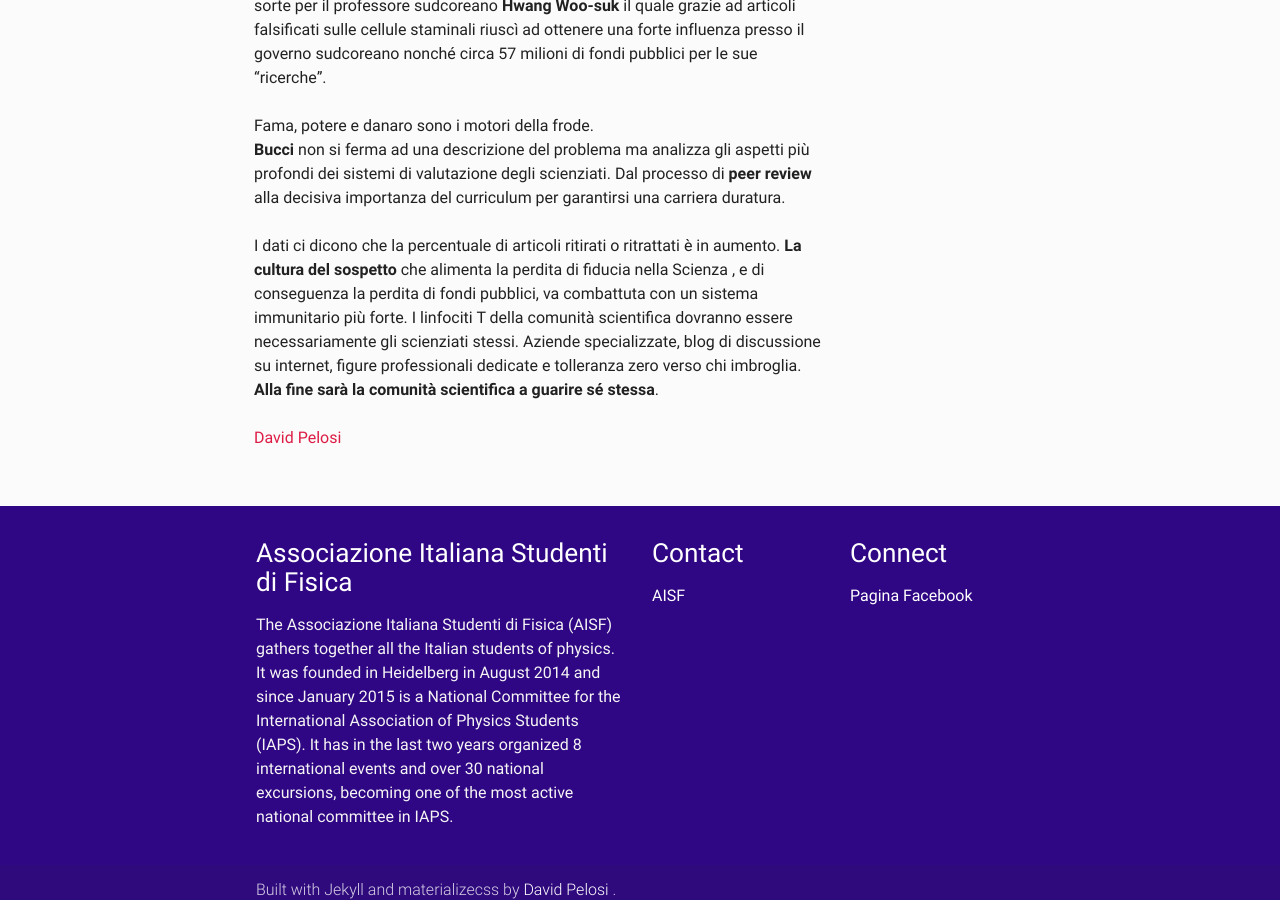
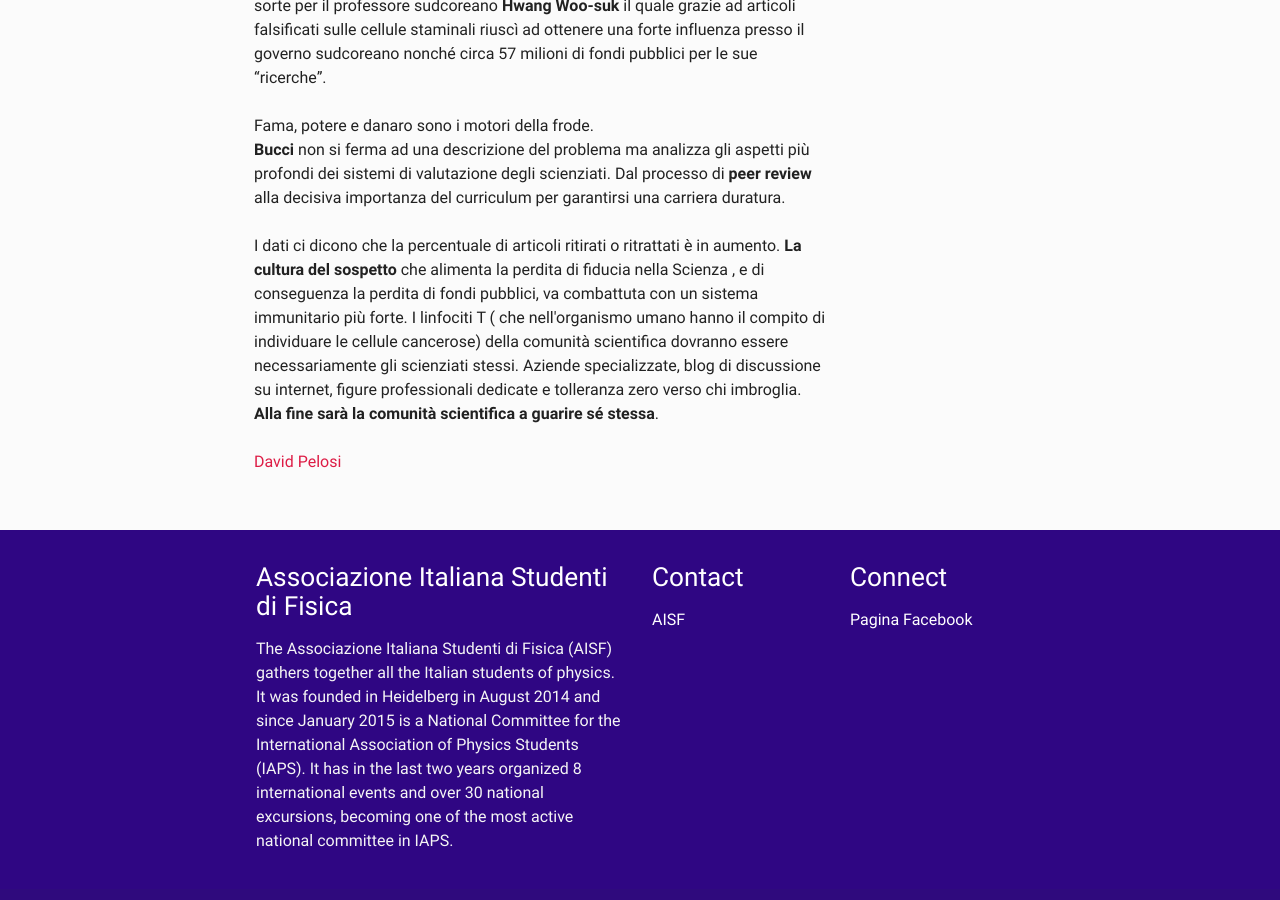
Before and after one commit to ai-sf/aisf_perugia, a Jekyll site: the page built from recensioni/Rec1.html, in a window 1280 px wide and 900 px high, scrolled down 1219 px. Built offline with Jekyll 4.4.1, drawn with Linux system fonts in a browser that asks for light colours; nearby versions of some CDN libraries.

Commit message:
Update Rec1.html

```diff
--- a/recensioni/Rec1.html
+++ b/recensioni/Rec1.html
@@ -161,7 +161,7 @@ Rizzoli, Milano, 2019,<br> -->
       <b>Bucci</b> non si ferma ad una descrizione del problema ma analizza gli aspetti più profondi dei sistemi di valutazione degli scienziati. Dal processo di <b>peer review</b> alla decisiva importanza del curriculum per garantirsi una carriera duratura.
 <br><br>
       I dati ci dicono che la percentuale di articoli ritirati o ritrattati è in aumento. <b>La cultura del sospetto</b> che alimenta la perdita di fiducia nella Scienza , e di conseguenza la perdita di fondi pubblici, va combattuta con un sistema immunitario più forte.
-      I linfociti T della comunità scientifica dovranno essere necessariamente gli scienziati stessi.
+      I linfociti T ( che nell'organismo umano hanno il compito di individuare le cellule cancerose) della comunità scientifica dovranno essere necessariamente gli scienziati stessi.
       Aziende specializzate, blog di discussione su internet, figure professionali dedicate e tolleranza zero verso chi imbroglia.
       <br><b>Alla fine sarà la comunità scientifica a guarire sé stessa</b>.
 
```
